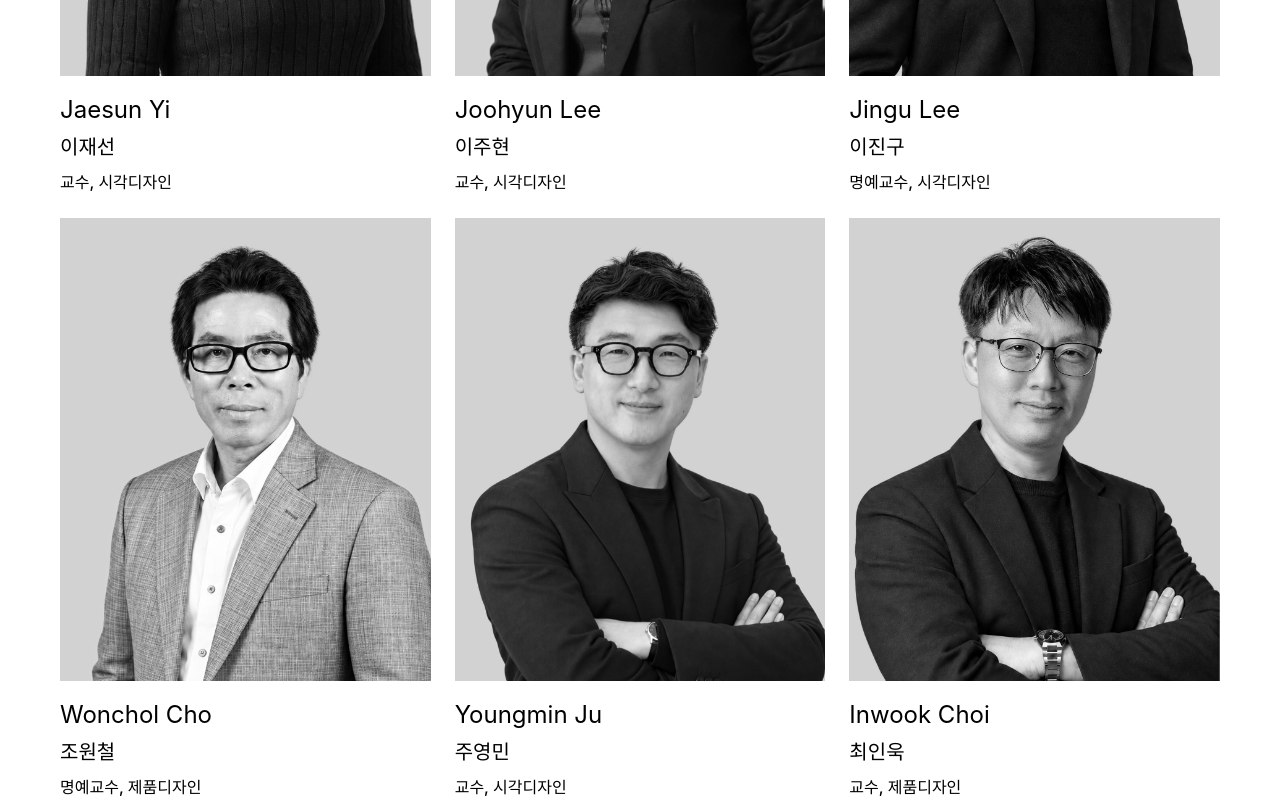
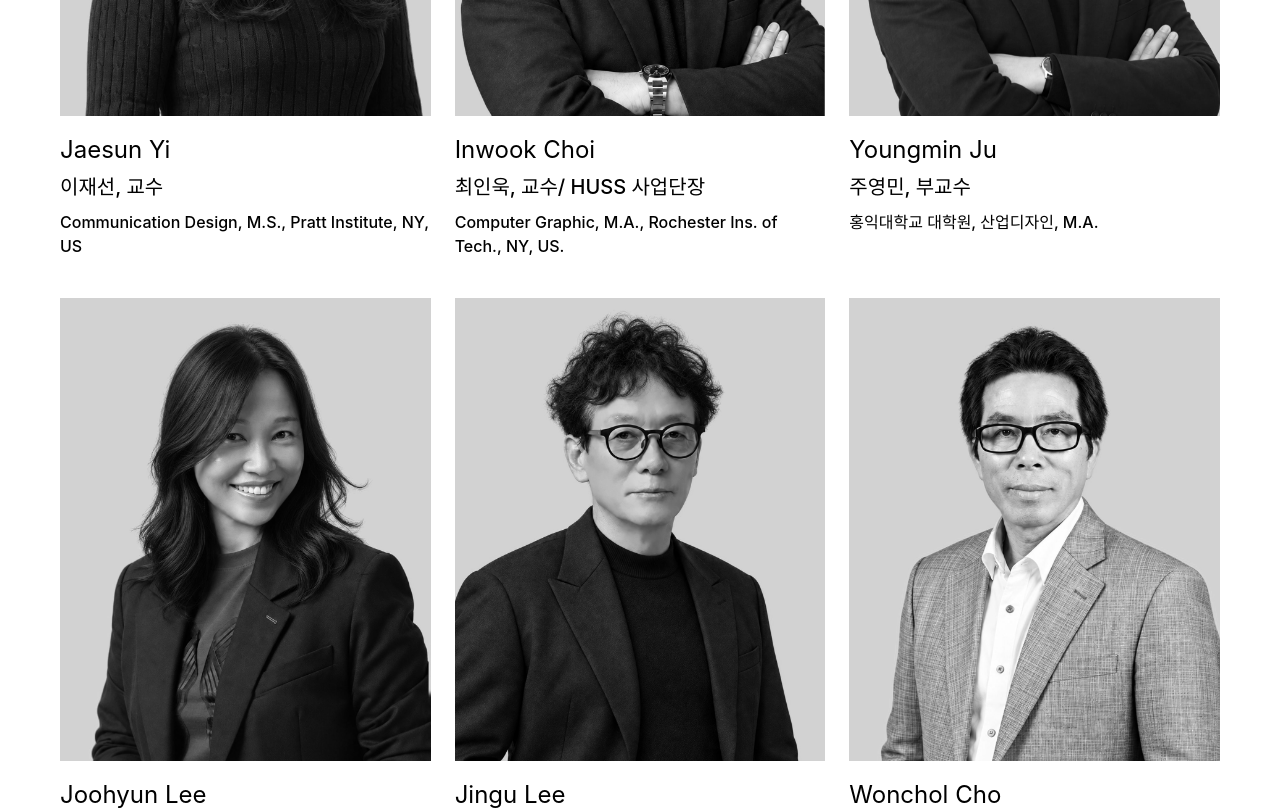
Before and after one commit to handong-ccd/hgu-ccd, a Next.js app: page / in a window 1280 px wide. Shown: the part 3220-4030 px from the top of the page. Built offline with nearby package versions, Linux system fonts and the light colour scheme; a web font is replaced by a local one.

Commit message:
feat : 교수진 26명 데이터·카드 변경 디자인 반영

```diff
--- a/src/components/sections/Faculties.tsx
+++ b/src/components/sections/Faculties.tsx
@@ -5,54 +5,29 @@ import { SectionHeading } from "@/components/ui/SectionHeading";
 
 const SIZES = "(min-width: 1699px) 376px, (min-width: 768px) 33vw, 50vw";
 
-function FacultyPhoto({ person }: { person: Faculty }) {
-  const { crop } = person;
+function FacultyCard({ person }: { person: Faculty }) {
   return (
+    <article className="flex flex-col gap-2 md:gap-4">
       <div className="relative aspect-[1122/1402] w-full overflow-hidden bg-neutral-100">
         <Image
           src={person.image}
-        alt={`${person.nameKo} ${person.role.split(",")[0]}`}
+          alt={`${person.nameKo} ${person.position ?? ""}`.trim()}
           fill
           sizes={SIZES}
-        className={crop ? "max-w-none" : "object-cover"}
-        style={
-          crop
-            ? {
-                left: `${crop.left}%`,
-                top: `${crop.top}%`,
-                width: `${crop.width}%`,
-                height: `${crop.height}%`,
-                right: "auto",
-                bottom: "auto",
-              }
-            : { objectPosition: person.objectPosition ?? "center" }
-        }
+          className="object-cover"
+          style={{ objectPosition: person.objectPosition ?? "center" }}
         />
       </div>
-  );
-}
-
-function FacultyCard({ person }: { person: Faculty }) {
-  const content = (
-    <>
-      <FacultyPhoto person={person} />
       <div className="flex flex-col gap-2 text-left leading-normal">
         <div className="flex flex-col gap-1">
           <p className="font-telegraf text-[16px] md:text-[24px]">{person.nameEn}</p>
-          <p className="text-[14px] font-medium md:text-[20px]">{person.nameKo}</p>
+          <p className="text-[14px] font-medium md:text-[20px]">
+            {person.position ? `${person.nameKo}, ${person.position}` : person.nameKo}
+          </p>
         </div>
-        <p className="text-[12px] font-medium md:text-[16px]">{person.role}</p>
+        <p className="text-[12px] font-medium md:text-[16px]">{person.education}</p>
       </div>
-    </>
-  );
-
-  const className = "flex flex-col gap-2 md:gap-4";
-  return person.href ? (
-    <a href={person.href} className={`${className} group`}>
-      {content}
-    </a>
-  ) : (
-    <article className={className}>{content}</article>
+    </article>
   );
 }
 
@@ -62,9 +37,9 @@ export async function Faculties() {
   return (
     <section aria-labelledby="faculties" className="scroll-mt-4">
       <SectionHeading id="faculties" title="Faculties" />
-      <ul className="mt-2 grid grid-cols-2 gap-x-2 gap-y-6 md:mt-6 md:grid-cols-3 md:gap-6 2xl:grid-cols-4">
+      <ul className="mt-2 grid grid-cols-2 gap-x-2 gap-y-8 md:mt-6 md:grid-cols-3 md:gap-x-6 md:gap-y-10 2xl:grid-cols-4">
         {faculty.map((person) => (
-          <li key={person.nameEn}>
+          <li key={person.slug}>
             <FacultyCard person={person} />
           </li>
         ))}
--- a/src/data/faculty.ts
+++ b/src/data/faculty.ts
@@ -1,25 +1,136 @@
 // 더미 데이터 — USE_MOCK 모드에서 src/lib/api 가 반환. 백엔드 연결 후엔 참고용.
-// 사진: 드라이브 '교수진 사진/정리본' (3:4, 1200×1600으로 리사이즈)
+// 순서·직함·학력: Figma 메인(6:485) 기준 / 사진: 드라이브 '교수진 사진/정리본' (최수신 교수님은 Figma 원본)
 import type { Faculty } from "@/types/faculty";
 
 export const FACULTY: Faculty[] = [
-  { nameEn: "Joongsup Lee", nameKo: "이중섭", role: "교수, 시각디자인", image: "/images/faculty/lee-joongsup.jpg" },
-  { nameEn: "Chansong Park", nameKo: "박찬송", role: "교수, 제품디자인", image: "/images/faculty/park-chansong.jpg" },
-  { nameEn: "Eunjong Lee", nameKo: "이은종", role: "교수, 제품디자인", image: "/images/faculty/lee-eunjong.jpg" },
-  { nameEn: "Jaesun Yi", nameKo: "이재선", role: "교수, 시각디자인", image: "/images/faculty/yi-jaesun.jpg" },
-  { nameEn: "Joohyun Lee", nameKo: "이주현", role: "교수, 시각디자인", image: "/images/faculty/lee-joohyun.jpg" },
-  { nameEn: "Jingu Lee", nameKo: "이진구", role: "명예교수, 시각디자인", image: "/images/faculty/lee-jingu.jpg" },
-  { nameEn: "Wonchol Cho", nameKo: "조원철", role: "명예교수, 제품디자인", image: "/images/faculty/cho-wonchol.jpg" },
-  { nameEn: "Youngmin Ju", nameKo: "주영민", role: "교수, 시각디자인", image: "/images/faculty/ju-youngmin.jpg" },
-  { nameEn: "Inwook Choi", nameKo: "최인욱", role: "교수, 제품디자인", image: "/images/faculty/choi-inwook.jpg" },
-  { nameEn: "Yunsang Pyeon", nameKo: "편윤생", role: "강사, 시각디자인", image: "/images/faculty/pyeon-yunsang.jpg" },
-  { nameEn: "Yena Park", nameKo: "박예나", role: "강사, 시각디자인", image: "/images/faculty/park-yena.jpg" },
-  { nameEn: "Jangho Park", nameKo: "박장호", role: "강사, 시각디자인", image: "/images/faculty/park-jangho.jpg" },
-  { nameEn: "Sungchan Son", nameKo: "손성찬", role: "강사, 시각디자인", image: "/images/faculty/son-sungchan.jpg" },
-  { nameEn: "Youngsuk Lee", nameKo: "이용석", role: "강사, 제품디자인", image: "/images/faculty/lee-youngsuk.jpg" },
-  { nameEn: "Junghoon Lee", nameKo: "이정훈", role: "강사, 제품디자인", image: "/images/faculty/lee-junghoon.jpg" },
-  { nameEn: "Hye Hwang", nameKo: "황혜", role: "강사, 제품디자인", image: "/images/faculty/hwang-hye.jpg" },
-  // TODO: 아래 교수님들 사진은 public/images/faculty 에 있음 — 영문 이름·직함 확인 후 추가
-  // 김온유(kim-onyu) 김형수(kim-hyungsoo) 송예은(song-yeeun) 신원석(shin-wonseok) 장인희(jang-inhee)
-  // 장형규(jang-hyunggyu) 정경일(jung-kyungil) 최찬구(choi-changu) 홍승표(hong-seungpyo)
+  {
+    slug: "lee-joongsup", nameEn: "Joongsup Lee", nameKo: "이중섭", position: "부교수 / 학부장",
+    education: "Graphic Design M.F.A., Iowa State Univ., IA, US.",
+    image: "/images/faculty/lee-joongsup.jpg",
+  },
+  {
+    slug: "park-chansong", nameEn: "Chansong Park", nameKo: "박찬송", position: "조교수",
+    education: "Transportation Design M.F.A., Umeå Inst. of Design, Sweden",
+    image: "/images/faculty/park-chansong.jpg",
+  },
+  {
+    slug: "lee-eunjong", nameEn: "Eunjong Lee", nameKo: "이은종", position: "교수 / 디자인연구소장",
+    education: "한국과학기술원, 산업디자인, Ph.D. 수료",
+    image: "/images/faculty/lee-eunjong.jpg",
+  },
+  {
+    slug: "yi-jaesun", nameEn: "Jaesun Yi", nameKo: "이재선", position: "교수",
+    education: "Communication Design, M.S., Pratt Institute, NY, US",
+    image: "/images/faculty/yi-jaesun.jpg",
+  },
+  {
+    slug: "choi-inwook", nameEn: "Inwook Choi", nameKo: "최인욱", position: "교수/ HUSS 사업단장",
+    education: "Computer Graphic, M.A., Rochester Ins. of Tech., NY, US.",
+    image: "/images/faculty/choi-inwook.jpg",
+  },
+  {
+    slug: "ju-youngmin", nameEn: "Youngmin Ju", nameKo: "주영민", position: "부교수",
+    education: "홍익대학교 대학원, 산업디자인, M.A.",
+    image: "/images/faculty/ju-youngmin.jpg",
+  },
+  {
+    slug: "lee-joohyun", nameEn: "Joohyun Lee", nameKo: "이주현", position: "초빙교수",
+    education: "Graphic Design, M.A., Boston university, MA, US.",
+    image: "/images/faculty/lee-joohyun.jpg",
+  },
+  {
+    slug: "lee-jingu", nameEn: "Jingu Lee", nameKo: "이진구", position: "명예교수",
+    education: "홍익대학교 대학원, 광고홍보학, Ph.D.",
+    image: "/images/faculty/lee-jingu.jpg",
+  },
+  {
+    slug: "cho-wonchol", nameEn: "Wonchol Cho", nameKo: "조원철", position: "명예교수",
+    education: "Transportation Design M.A., Royal College of Art, U.K.",
+    image: "/images/faculty/cho-wonchol.jpg",
+  },
+  {
+    slug: "park-jangho", nameEn: "Park Jangho", nameKo: "박장호", position: "겸임교수",
+    education: "Graphic Design M.A., School of the Art Inst. of Chicago, IL, US.",
+    image: "/images/faculty/park-jangho.jpg",
+  },
+  {
+    slug: "lee-junghoon", nameEn: "Lee Jeonghun", nameKo: "이정훈", position: "겸임교수",
+    education: "Design Management, M.B.A., Aalto University, Finland",
+    image: "/images/faculty/lee-junghoon.jpg",
+  },
+  {
+    slug: "choi-sooshin", nameEn: "Sooshin Choi", nameKo: "최수신", position: "겸임교수",
+    education: "홍익대학교 대학원, 산업디자인, M.F.A.",
+    image: "/images/faculty/choi-sooshin.jpg",
+  },
+  {
+    slug: "kim-onyu", nameEn: "Kim Onyu", nameKo: "김온유", position: "객원교수",
+    education: "Graphic Design M.F.A., California Inst. of the Arts, CA, US.",
+    image: "/images/faculty/kim-onyu.jpg",
+  },
+  {
+    slug: "shin-wonseok", nameEn: "Shin Wonseok", nameKo: "신원석", position: "객원교수",
+    education: "한동대학교 대학원, 문화미디어디자인 M.E.",
+    image: "/images/faculty/shin-wonseok.jpg",
+  },
+  {
+    slug: "kim-hyungsoo", nameEn: "Kim Hyungsu", nameKo: "김형수", position: "강사",
+    education: "Transportation Design M.F.A., Umeå Inst. of Design, Sweden",
+    image: "/images/faculty/kim-hyungsoo.jpg",
+  },
+  {
+    slug: "park-yena", nameEn: "Park Yena", nameKo: "박예나", position: "강사",
+    education: "파주타이포그라피 더배곳 (PaTI), 시각디자인",
+    image: "/images/faculty/park-yena.jpg",
+  },
+  {
+    slug: "son-sungchan", nameEn: "SeongChan Son", nameKo: "손성찬", position: "강사",
+    education: "Landscape Design. Ph.D cand., Polytechnic Univ. of Catalonia, Spain",
+    image: "/images/faculty/son-sungchan.jpg",
+  },
+  {
+    slug: "song-yeeun", nameEn: "Song Yeeun", nameKo: "송예은", position: "강사",
+    education: "UX Design M.Sc., Technische Hochschule Ingolstadt, German",
+    image: "/images/faculty/song-yeeun.jpg",
+  },
+  {
+    slug: "lee-youngsuk", nameEn: "Lee Yongseok", nameKo: "이용석", position: "강사",
+    education: "브랜드 전문회사 COVENANT inc., 대표",
+    image: "/images/faculty/lee-youngsuk.jpg",
+  },
+  {
+    slug: "jang-inhee", nameEn: "Jang Inhui", nameKo: "장인희", position: "강사",
+    education: "홍익대학교 대학원, 회화 Ph.D.",
+    image: "/images/faculty/jang-inhee.jpg",
+  },
+  {
+    slug: "jang-hyunggyu", nameEn: "Jang Hyeonggyu", nameKo: "장형규", position: "강사",
+    education: "한동대학교 대학원, 문화미디어디자인 M.E.",
+    image: "/images/faculty/jang-hyunggyu.jpg",
+  },
+  {
+    slug: "jung-kyungil", nameEn: "Jeong Gyeongil", nameKo: "정경일", position: "강사",
+    education: "홍익대학교 대학원, 서비스디자인 M.F.A.",
+    image: "/images/faculty/jung-kyungil.jpg",
+  },
+  {
+    slug: "choi-changu", nameEn: "Choi Changu", nameKo: "최찬구", position: "강사",
+    education: "미디어영상 디자인, UNGSoft, 대표",
+    image: "/images/faculty/choi-changu.jpg",
+  },
+  {
+    slug: "hong-seungpyo", nameEn: "Hong Seungpyo", nameKo: "홍승표", position: "강사",
+    education: "계명대학교 디자인대학원. 사진디자인 M.F.A.",
+    image: "/images/faculty/hong-seungpyo.jpg",
+  },
+  {
+    slug: "hwang-hye", nameEn: "Hwang Hye", nameKo: "황혜", position: "강사",
+    education: "홍익대학교 대학원, 디자인학 박사과정",
+    image: "/images/faculty/hwang-hye.jpg",
+  },
+  {
+    slug: "pyeon-yunsang", nameEn: "Yunsang Pyeon", nameKo: "편윤생",
+    education: "학사 조교",
+    image: "/images/faculty/pyeon-yunsang.jpg",
+  },
 ];
```
Also changed, not shown: src/types/faculty.ts (+7 -11 lines), public/images/faculty/choi-sooshin.jpg (added). Lines whose indentation alone changed are shown as unchanged.
